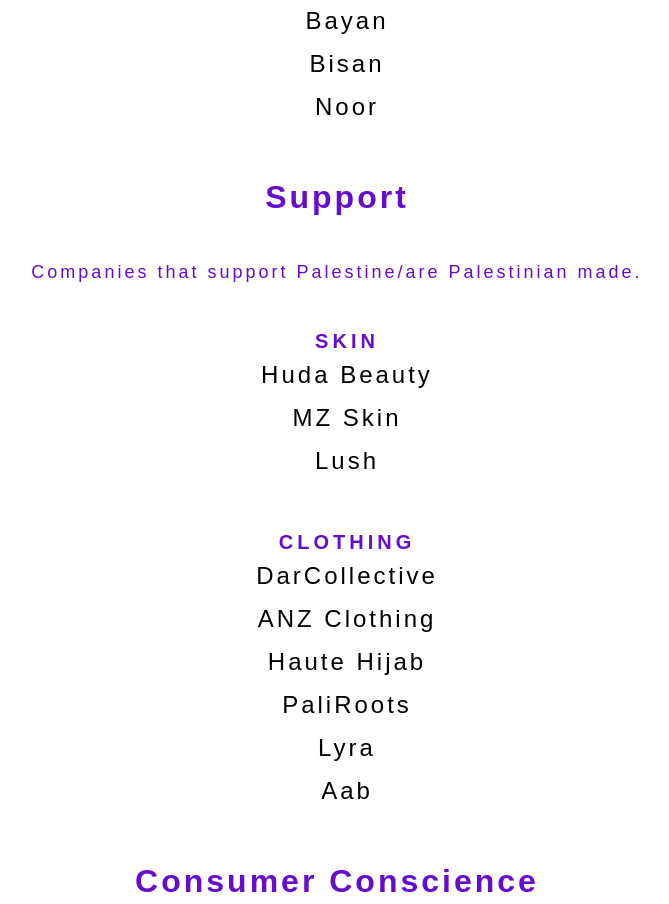
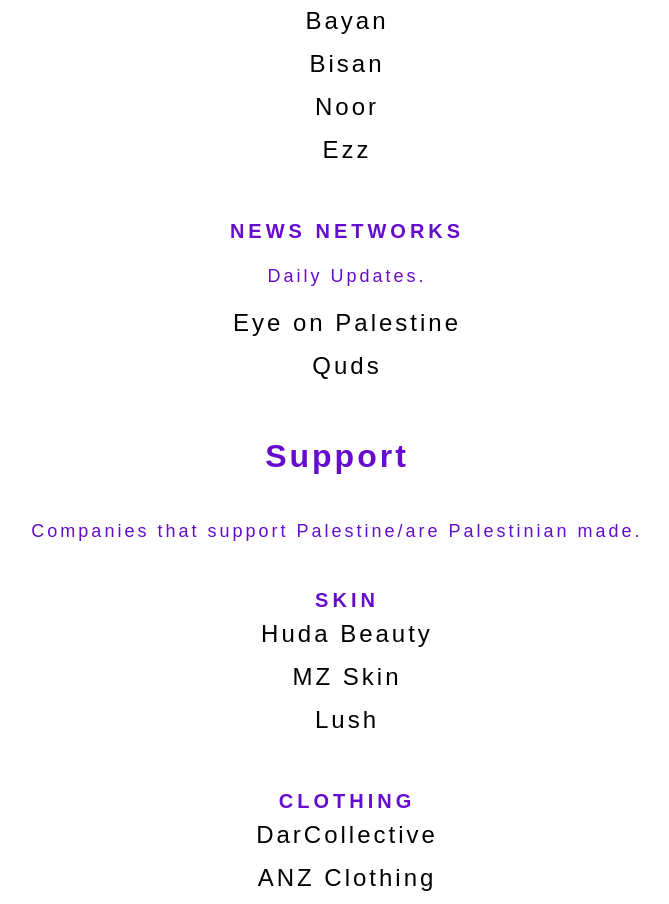
Before and after one commit to soniigx/For-Palestine, a plain HTML site: page index.html in a window 1280 px wide. Shown: the part 1960-2864 px from the top of the page, without its empty margins (303-972 px from the left). Drawn offline with Linux system fonts and the light colour scheme.

Commit message:
changed h2 color

```diff
--- a/index.html
+++ b/index.html
@@ -94,6 +94,8 @@
                 >The Sykes Picot Agreement</a
               >
             </li>
+
+
           </ul>
         </div>
       </section>
@@ -176,8 +178,23 @@
           </li>
           <li>
             <a href="https://www.instagram.com/noor.harazeen/">Noor</a>
+            <li>
+            <a href="https://www.instagram.com/ezz.lulu/">Ezz</a>
+          </li>
           </li>
         </ul>
+
+          <ul class="voices">
+            <h3>News Networks</h3>
+            <p>Daily Updates.</p>
+          <li>
+            <a href="https://www.instagram.com/eye.on.palestine/">Eye on Palestine</a>
+          </li>
+          <li>
+            <a href="https://www.instagram.com/qudsn/">Quds</a>
+          </li>
+
+
         </div>
       </section>
       <section>
--- a/styles.css
+++ b/styles.css
@@ -72,6 +72,7 @@ h1 {
 h2 {
   font-size: 32px;
   letter-spacing: 3px;
+  color: crimson;
 }
 
 h3 {
```
